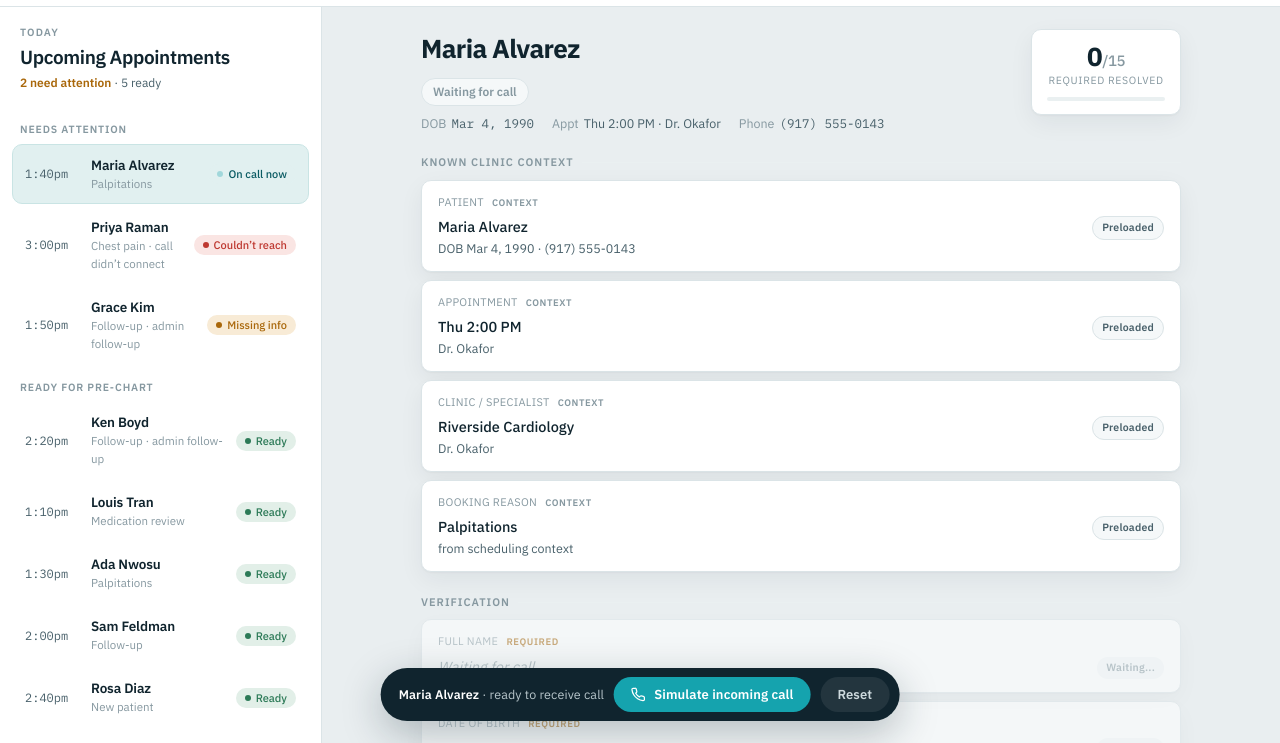
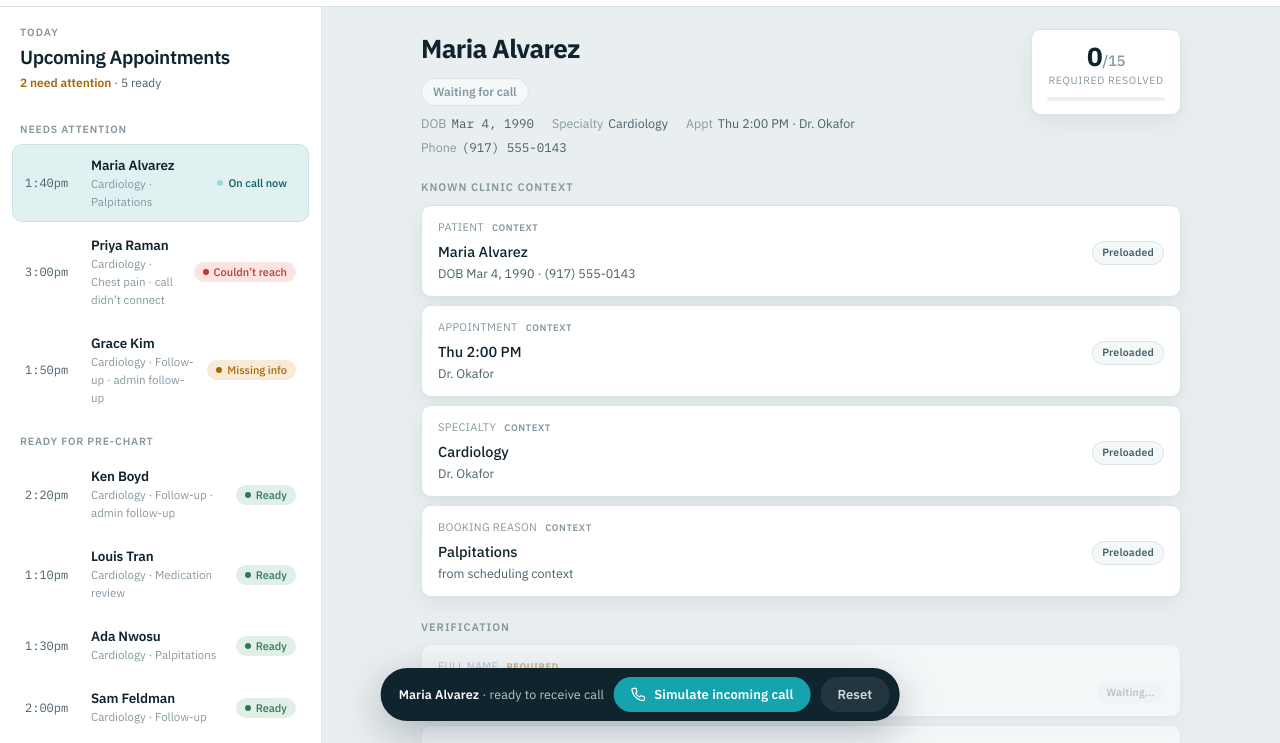
Before and after one commit to 26dos/AryaHack-Patient-Intake, a plain HTML site: page patient-call-frontend-updated.html in a window 1280 px wide. Shown: the part 57-800 px from the top of the page. Drawn offline with Linux system fonts and the light colour scheme.

Commit message:
Add static dashboard specialty labels

```diff
--- a/patient-call-frontend-updated.html
+++ b/patient-call-frontend-updated.html
@@ -3,7 +3,7 @@
 <head>
 <meta charset="UTF-8" />
 <meta name="viewport" content="width=device-width, initial-scale=1.0" />
-<title>Riverside Cardiology — Front Desk</title>
+<title>Arya Specialty Intake — Front Desk</title>
 <link rel="preconnect" href="https://fonts.googleapis.com">
 <link rel="preconnect" href="https://fonts.gstatic.com" crossorigin>
 <link href="https://fonts.googleapis.com/css2?family=IBM+Plex+Sans:wght@400;500;600;700&family=IBM+Plex+Mono:wght@400;500;600&display=swap" rel="stylesheet">
@@ -163,7 +163,7 @@
   <header class="topbar">
     <div class="brand">
       <span class="mark" aria-hidden="true"><svg viewBox="0 0 24 24" fill="none" stroke="currentColor" stroke-width="2.2" stroke-linecap="round" stroke-linejoin="round"><path d="M2 12h4l2-6 4 12 2-6h6"/></svg></span>
-      <div><h1>Riverside Cardiology</h1><div class="sub">Front desk · Intake</div></div>
+      <div><h1>Arya Specialty Intake</h1><div class="sub">Multi-specialty front desk · powered by Arya Health</div></div>
     </div>
     <div class="callchip" id="callchip">
       <span class="dot"></span>
@@ -191,6 +191,7 @@
             <div id="readyflag" class="ready-flag neutral"></div>
             <div class="meta">
               <span><span class="k">DOB</span><span class="mono" id="pdob">—</span></span>
+              <span><span class="k">Specialty</span><span id="pspecialty">—</span></span>
               <span><span class="k">Appt</span><span id="pappt">—</span></span>
               <span><span class="k">Phone</span><span class="mono" id="pphone">—</span></span>
             </div>
@@ -229,15 +230,15 @@ const PHASES = ["Verify","Reason","Safety","History","Admin","Pre-chart"];
 
 /* req:1 => REQUIRED for pre-chart readiness. No req => optional or context. */
 const ROSTER = [
-  {id:"maria",  time:"1:40pm", name:"Maria Alvarez", rsn:"Palpitations", force:"live"},
-  {id:"ken",    time:"2:20pm", name:"Ken Boyd",      rsn:"Follow-up · admin follow-up"},
-  {id:"priya",  time:"3:00pm", name:"Priya Raman",   rsn:"Chest pain · call didn’t connect"},
-  {id:"louis",  time:"1:10pm", name:"Louis Tran",    rsn:"Medication review"},
-  {id:"ada",    time:"1:30pm", name:"Ada Nwosu",     rsn:"Palpitations"},
-  {id:"sam",    time:"2:00pm", name:"Sam Feldman",   rsn:"Follow-up"},
-  {id:"rosa",   time:"2:40pm", name:"Rosa Diaz",     rsn:"New patient"},
-  {id:"omar",   time:"3:20pm", name:"Omar Haddad",   rsn:"Follow-up", force:"wait"},
-  {id:"grace",  time:"1:50pm", name:"Grace Kim",     rsn:"Follow-up · admin follow-up"},
+  {id:"maria",  time:"1:40pm", name:"Maria Alvarez", specialty:"Cardiology", rsn:"Palpitations", force:"live"},
+  {id:"ken",    time:"2:20pm", name:"Ken Boyd",      specialty:"Cardiology", rsn:"Follow-up · admin follow-up"},
+  {id:"priya",  time:"3:00pm", name:"Priya Raman",   specialty:"Cardiology", rsn:"Chest pain · call didn’t connect"},
+  {id:"louis",  time:"1:10pm", name:"Louis Tran",    specialty:"Cardiology", rsn:"Medication review"},
+  {id:"ada",    time:"1:30pm", name:"Ada Nwosu",     specialty:"Cardiology", rsn:"Palpitations"},
+  {id:"sam",    time:"2:00pm", name:"Sam Feldman",   specialty:"Cardiology", rsn:"Follow-up"},
+  {id:"rosa",   time:"2:40pm", name:"Rosa Diaz",     specialty:"Cardiology", rsn:"New patient"},
+  {id:"omar",   time:"3:20pm", name:"Omar Haddad",   specialty:"Cardiology", rsn:"Follow-up", force:"wait"},
+  {id:"grace",  time:"1:50pm", name:"Grace Kim",     specialty:"Cardiology", rsn:"Follow-up · admin follow-up"},
 ];
 
 const RECORDS = {
@@ -421,6 +422,8 @@ const cap = f => RESOLVED_STATES.has(f.state)||f.state==="ok"||f.state==="readba
 const callUnreached = rec => /couldn.?t reach|voicemail/i.test((rec&&rec.chip&&rec.chip.msg)||"");
 const callNotStarted = rec => /not started/i.test((rec&&rec.chip&&rec.chip.msg)||"");
 const waitLabel = rec => callUnreached(rec) ? "Not captured" : "Not started";
+const specialtyLabel = id => (ROSTER.find(x=>x.id===id)||{}).specialty || "Specialty";
+const rosterSubtitle = r => `${r.specialty||"Specialty"} · ${r.rsn}`;
 
 function stateFor(f, group, rec){
   if(f.state==="preloaded"||RESOLVED_STATES.has(f.state)||f.state==="wait") return f.state==="wait"&&callUnreached(rec)?"unable_to_capture":f.state;
@@ -438,10 +441,11 @@ function contextFields(rec, id){
   const r=ROSTER.find(x=>x.id===id)||{};
   const name=r.name||$("#pname").textContent||"Patient";
   const appt=rec.meta.appt.split(" · ");
+  const specialty=specialtyLabel(id);
   return [
     {grp:"Known clinic context", label:"Patient", val:name, sub:`DOB ${rec.meta.dob} · ${rec.meta.phone}`, state:"preloaded"},
-    {grp:"Known clinic context", label:"Appointment", val:appt[0]||rec.meta.appt, sub:(appt[1]||"Riverside Cardiology"), state:"preloaded"},
-    {grp:"Known clinic context", label:"Clinic / specialist", val:"Riverside Cardiology", sub:appt[1]||"Specialist visit", state:"preloaded"},
+    {grp:"Known clinic context", label:"Appointment", val:appt[0]||rec.meta.appt, sub:(appt[1]||"Specialist visit"), state:"preloaded"},
+    {grp:"Known clinic context", label:"Specialty", val:specialty, sub:appt[1]||"Specialist visit", state:"preloaded"},
     {grp:"Known clinic context", label:"Booking reason", val:r.rsn&&r.rsn.indexOf("admin follow-up")<0?r.rsn:"Follow-up", sub:"from scheduling context", state:"preloaded"}
   ];
 }
@@ -580,7 +584,7 @@ function selectPatient(id){
   document.querySelectorAll(".prow").forEach(r=>r.classList.toggle("active", r.dataset.id===id));
   const rec=RECORDS[id]; current=id;
   $("#pname").textContent=ROSTER.find(r=>r.id===id).name;
-  $("#pdob").textContent=rec.meta.dob; $("#pappt").textContent=rec.meta.appt; $("#pphone").textContent=rec.meta.phone;
+  $("#pdob").textContent=rec.meta.dob; $("#pspecialty").textContent=specialtyLabel(id); $("#pappt").textContent=rec.meta.appt; $("#pphone").textContent=rec.meta.phone;
   $("#phasestrip").classList.remove("show"); $("#phasestrip").innerHTML="";
   buildDOM(rec);
   const liveEmpty=(id==="maria"&&!mariaDone);
@@ -614,7 +618,7 @@ function buildRoster(){
   const rest=withStatus.filter(r=>r.status==="ready"||r.status==="wait");
   const row=r=>`<button class="prow" data-id="${r.id}">
       <span class="time mono">${r.time}</span>
-      <span class="who"><span class="nm">${r.name}</span><br><span class="rsn">${r.rsn}</span></span>
+      <span class="who"><span class="nm">${r.name}</span><br><span class="rsn">${rosterSubtitle(r)}</span></span>
       <span class="stat">${r.status==="attn"?attnPill(RECORDS[r.id]):pillFor(r.status)}</span></button>`;
   list.innerHTML=`<div class="sectlabel">Needs attention</div>`+attn.map(row).join("")+
                  `<div class="sectlabel">Ready for pre-chart</div>`+rest.map(row).join("");
```
Also changed, not shown: patient-call-frontend.html (+18 -14 lines), 1 other file.
